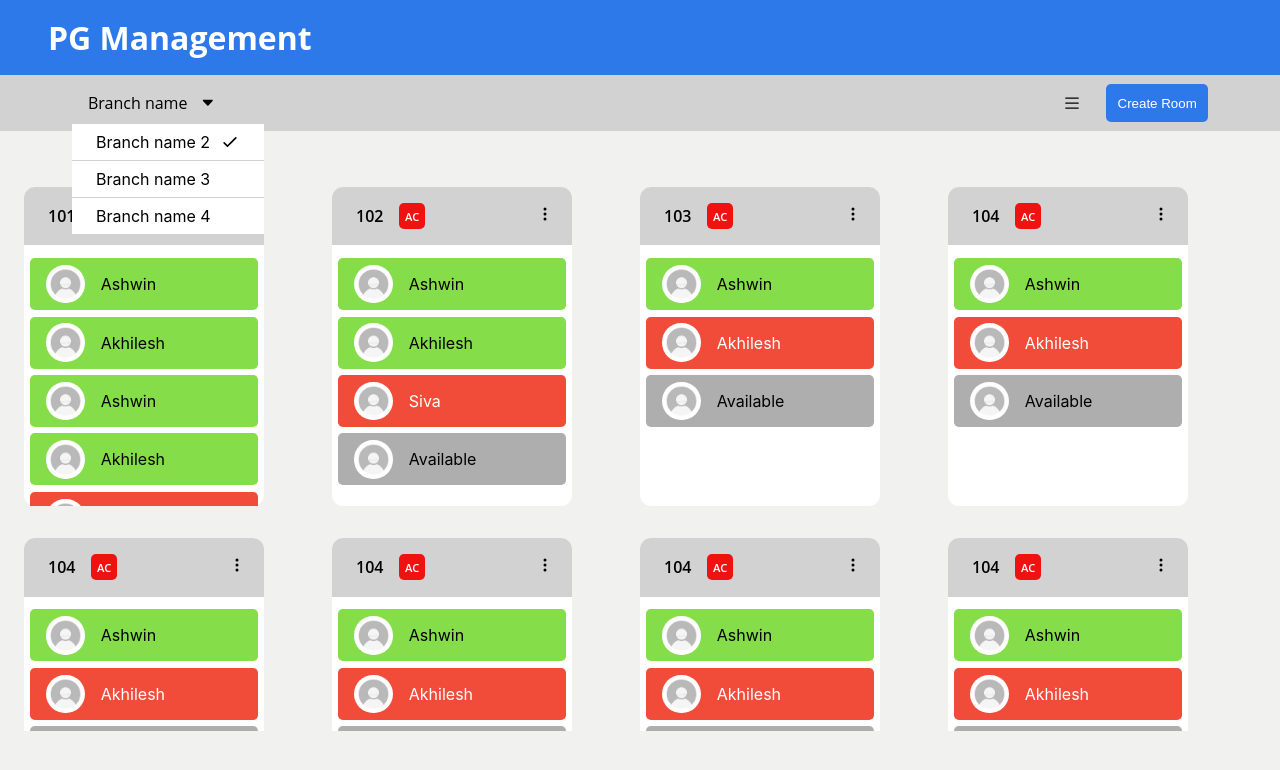
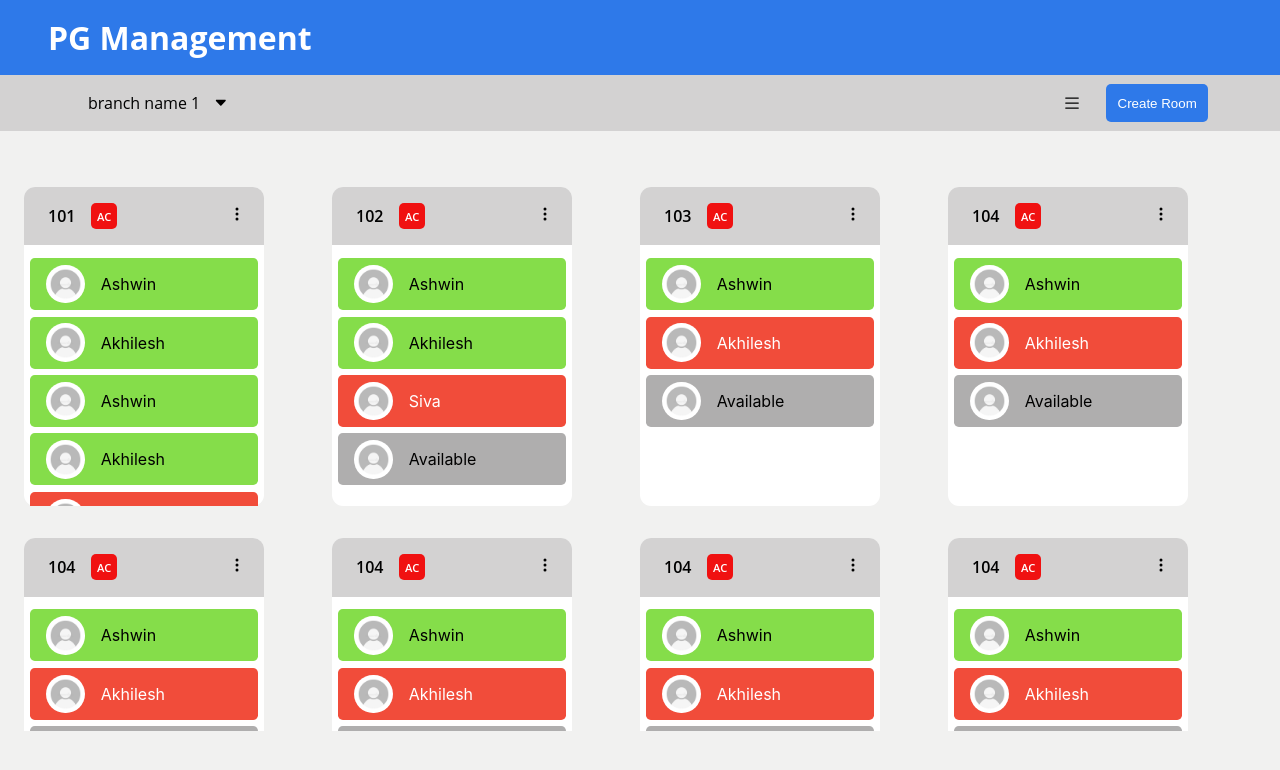
Before and after one commit to KishoreMl/PG-Management-Web, a React (Create React App) app in the folder pg-management/: page / in a window 1280 px wide. Shown: the top 770 px of the page. Built offline with nearby package versions, Linux system fonts and the light colour scheme.

Commit message:
Custom Dropdown in Toolbar

```diff
--- a/pg-management/src/components/Icons/IconPersonRemove.jsx
+++ b/pg-management/src/components/Icons/IconPersonRemove.jsx
@@ -10,7 +10,7 @@ function IconPersonRemove(props)
             width={props.size || 20}
             height={props.size || 20}
             fill={props.color || "curentColor"}
-            classname="mi-outline mi-person-remove"
+            className="mi-outline mi-person-remove"
             viewBox="0 0 24 24">
             <path d="M14.5 11.94c2.23 0 4.04-1.81 4.04-4.04s-1.81-4.04-4.04-4.04-4.04 1.81-4.04 4.04 1.81 4.04 4.04 4.04m0-6.08c1.12 0 2.04.91 2.04 2.04s-.91 2.04-2.04 2.04-2.04-.91-2.04-2.04.91-2.04 2.04-2.04M9 11c0-.55-.45-1-1-1H2c-.55 0-1 .45-1 1s.45 1 1 1h6c.55 0 1-.45 1-1m12.32 3.68c-1.3-.6-3.7-1.47-6.78-1.47h-.04c-3.08 0-5.51.87-6.82 1.47-1.31.6-1.68 1.08-1.68 1.93 0 .46.25 1.39.47 2.18.21.72.88 1.22 1.63 1.22h12.8c.76 0 1.42-.5 1.63-1.22.23-.77.47-1.72.47-2.18 0-.85-.37-1.33-1.68-1.93m-.64 3.33H8.33c-.19-.69-.27-1.06-.3-1.26.1-.06.26-.15.5-.26 1.04-.48 3.21-1.29 5.99-1.29h.04c2.42 0 4.37.61 5.66 1.16l.27.12c.24.11.4.2.5.26-.04.22-.12.62-.3 1.26Z"/>
         </svg>
--- a/pg-management/src/components/RoomTile/RoomTile.jsx
+++ b/pg-management/src/components/RoomTile/RoomTile.jsx
@@ -7,10 +7,10 @@ export class RoomTile extends Component{
     constructor(props) {
         super(props);
         this.state = {
-            showDropdown: "",
+            showDropdown: false,
             selected:false,
         }
-         this.dropdownRef = React.createRef();
+        this.dropdownRef = React.createRef();
     }
 
     componentDidMount() {
--- a/pg-management/src/components/RoomTile/RoomTile.scss
+++ b/pg-management/src/components/RoomTile/RoomTile.scss
@@ -57,11 +57,13 @@
     max-height: 15.5rem;
     overflow-y: auto;
 }
+
 .room-name{
     background-color: rgb(28, 28, 200);
     color: white;
     padding: 0.1rem 0.3rem 0.1rem 0.3rem;
 }
+
 .dropdown-list{
     position: absolute;
     background-color: white;
@@ -70,9 +72,11 @@
     visibility: hidden;
     z-index: 10;
 }
+
 .show{
     visibility: visible;
 }
+
 .list-option{
     padding: 0 1rem 0 0.2rem;
     display: flex;
--- a/pg-management/src/components/ToolBar/ToolBar.jsx
+++ b/pg-management/src/components/ToolBar/ToolBar.jsx
@@ -8,7 +8,25 @@ export class ToolBar extends React.Component{
     {
         super(props);
         this.state = {
-            currentView:this.props.currentView
+            currentView: this.props.currentView,
+            showDropdown: false,
+            branches: ['branch name 1', 'branch name 2', 'branch name 3', 'branch name 4'],
+            selectedBranch: '',
+        }
+        this.dropdownRef = React.createRef();
+    }
+
+    componentDidMount() {
+        document.addEventListener('click', this.handleClickOutside);
+        this.setState({selectedBranch:this.state.branches[0]})
+    }
+
+    componentWillUnmount() {
+        document.removeEventListener('click', this.handleClickOutside);
+    }
+    handleClickOutside = (event) => {
+        if (this.dropdownRef.current && !this.dropdownRef.current.contains(event.target)) {
+            this.setState({ showDropdown: false });
         }
     }
 
@@ -17,13 +35,24 @@ export class ToolBar extends React.Component{
         this.props.onViewChange(view)
     }
 
+    handleToggleDropdown() {
+        this.state.showDropdown ? this.setState({ showDropdown: false }) : this.setState({ showDropdown: true });
+    }
+
+    onBranchSelect(branch) {
+        this.setState({ selectedBranch: branch });
+        this.handleToggleDropdown();
+    }
+
     render() {
         return (
             <div className="tool-bar">
                 <div className="tool-bar-left">
-                   <div className="dropdown-container">
-                        <div className="dropdown-button">
-                             Branch name
+                    <div
+                        className="dropdown-container"
+                        ref={this.dropdownRef}>
+                        <div className="dropdown-button" onClick={() => this.handleToggleDropdown()}>
+                            {this.state.selectedBranch}
                              <svg
                                 xmlns="http://www.w3.org/2000/svg"
                                 width="24"
@@ -34,16 +63,12 @@ export class ToolBar extends React.Component{
                                 <path d="m12.6 14.74 4.22-4.58c.43-.46.06-1.16-.6-1.16H7.78c-.66 0-1.03.7-.6 1.16l4.22 4.58c.31.34.89.34 1.2 0"/>
                             </svg>
                         </div>
-                        <div className="branches-dropdown-list">
-                            <div className="listitem">
-                                Branch name 2 <IconMap icon='check' />
-                            </div>
-                            <div className="listitem">
-                                Branch name 3
-                            </div>
-                            <div className="listitem">
-                                Branch name 4
-                            </div>
+                        <div className={`branches-dropdown-list ${this.state.showDropdown?'show':''}`}>
+                            {this.state.branches.map((branch) =>
+                                <div className="listitem" onClick={() => this.onBranchSelect(branch)}>
+                                    {branch} {this.state.selectedBranch? (this.state.selectedBranch === branch? <IconMap icon='check' />:null):<IconMap icon='check' />}
+                                </div>
+                            )}
                         </div>
                     </div>
                 </div>
--- a/pg-management/src/components/ToolBar/ToolBar.scss
+++ b/pg-management/src/components/ToolBar/ToolBar.scss
@@ -43,11 +43,6 @@ select{
         }
     }
 
-    .branches-dropdown-list{
-        position: absolute;
-        z-index: 10;
-    }
-
     .listitem{
         padding: 0.5rem 1.5rem;
         display: flex;
@@ -70,7 +65,15 @@ select{
     }
 }
 
+.branches-dropdown-list {
+    visibility: hidden;
+    position: absolute;
+    z-index: 10;
+}
 
+.show {
+    visibility: visible;
+}
 
 .tool-bar-right{
     margin-left: auto;
```
